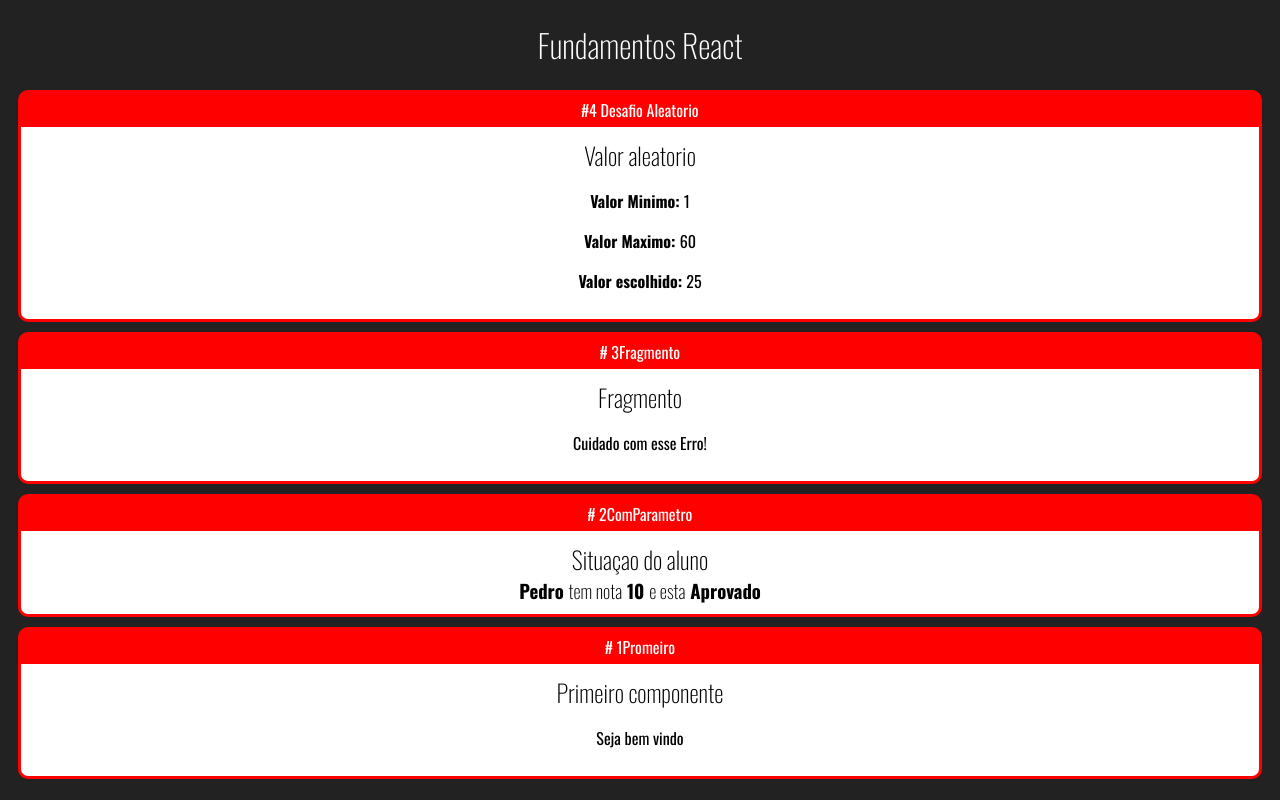
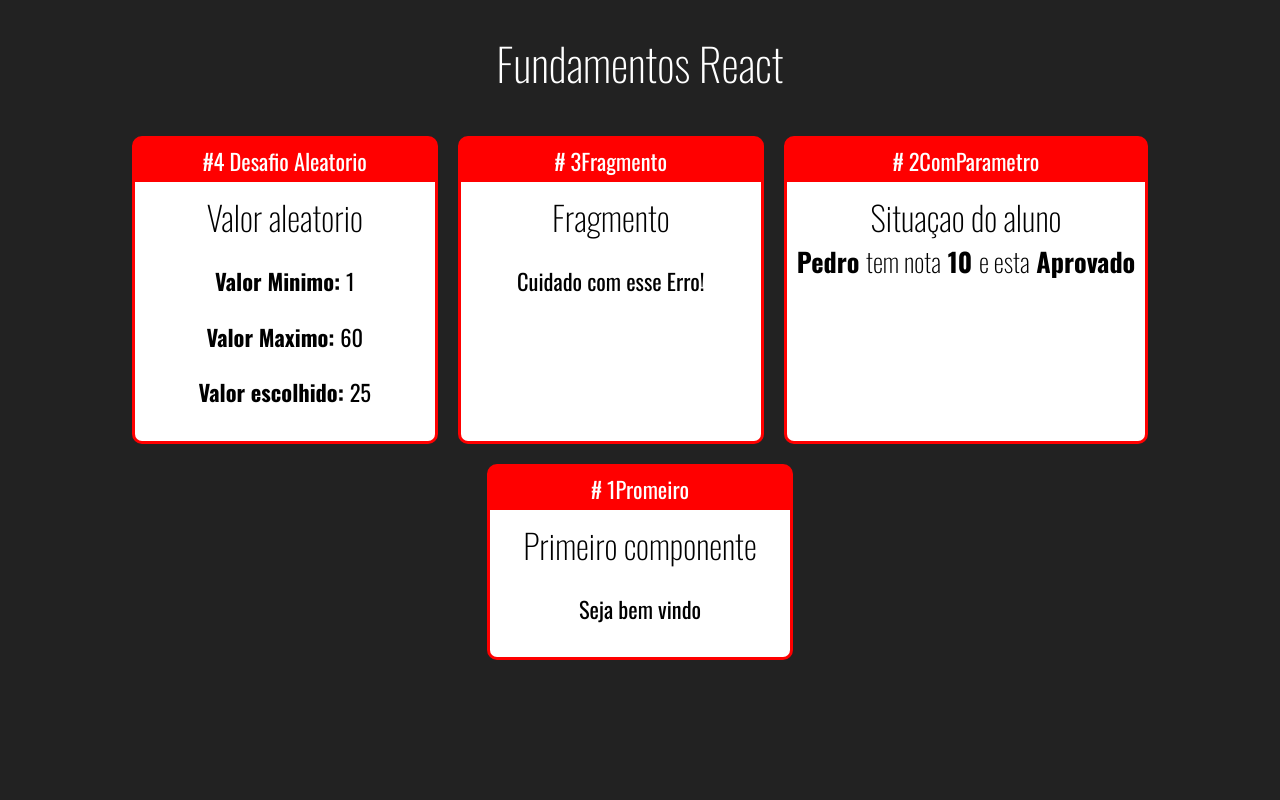
Before and after one commit to Pedro-imbriani-clear/fundamentos-react, a React (Create React App) app in the folder fundamentos-react/: page / in a window 1280 px wide. Built offline with nearby package versions, Linux system fonts and the light colour scheme.

Commit message:
card#2 component

```diff
--- /dev/null
+++ b/fundamentos-react/src/App.css
@@ -0,0 +1,5 @@
+.App .Cards{
+    display: flex;
+    justify-content: center;
+    flex-wrap: wrap;
+}
--- a/fundamentos-react/src/app.jsx
+++ b/fundamentos-react/src/app.jsx
@@ -1,3 +1,4 @@
+import './App.css'
 import React from 'react'
 import Fragmento from './components/basicos/Fragmento';
 import Card from './components/layout/Card';
@@ -6,8 +7,9 @@
 import ComParemetro from './components/basicos/ComParametro'
 export default () => (
 
-    <div>
+    <div className='App'>
         <h1>Fundamentos React</h1>
+        <div className='Cards'>
         <Card titulo='#4 Desafio Aleatorio'>
         <Aleatorio min={1} max={60} />
         </Card>
@@ -22,6 +24,7 @@
         <Card titulo='# 1Promeiro'>
         <Primeiro></Primeiro>
         </Card>
+        </div>
 
     </div>
 
--- a/fundamentos-react/src/components/layout/Card.css
+++ b/fundamentos-react/src/components/layout/Card.css
@@ -4,6 +4,9 @@
     border-radius: 10px;
     overflow: hidden;
     margin: 10px;
+    display: flex;
+    flex-direction: column;
+    min-width: 300px;
 }
 
 .Card .Title {
@@ -13,6 +16,7 @@
 }
 
 .Card .Content {
+    flex: 1;
     background-color: #fff;
     color: #000;
     padding: 10px;
--- a/fundamentos-react/src/index.css
+++ b/fundamentos-react/src/index.css
@@ -3,6 +3,7 @@
     background-color: #222;
     color:white;
     text-align: center;
+    font-size: 1.4rem;
 }
 h1,h2,h3{
     font-weight: 200;
```
